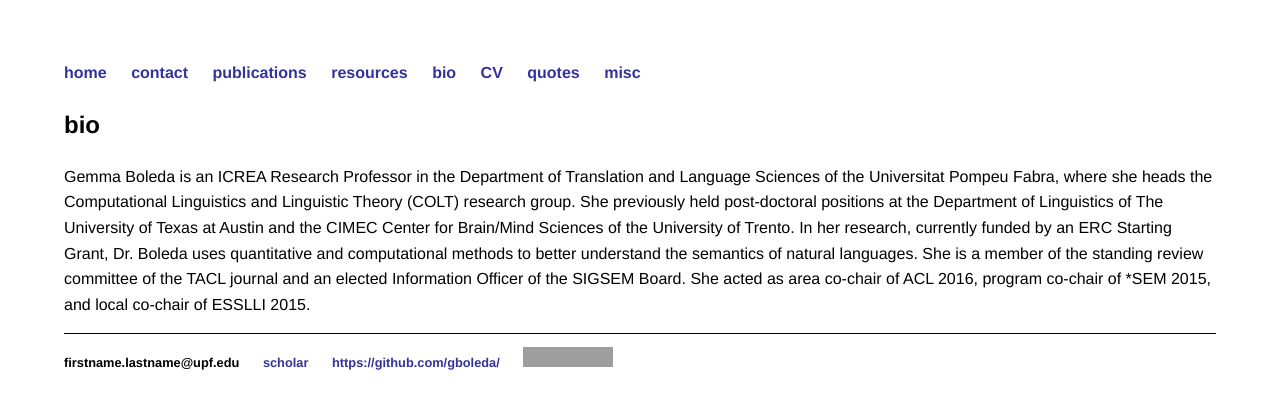
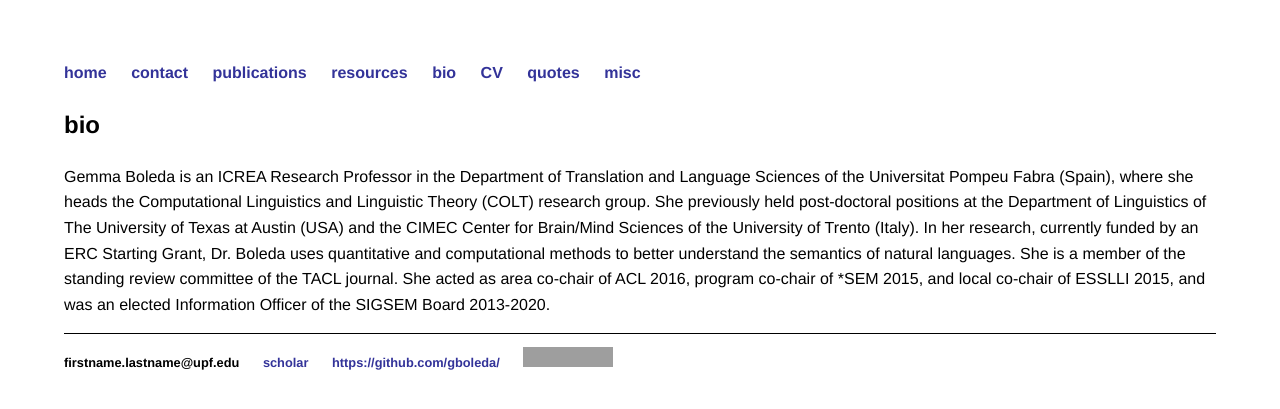
Before and after one commit to gboleda/gboleda.github.io, a Jekyll site: the page built from bio.md, in a window 1280 px wide. Shown: the top 409 px of the page. Built offline with Jekyll 4.4.1, drawn with Linux system fonts in a browser that asks for light colours; grey boxes are pictures that could not be loaded.

Commit message:
update bio with sigsem thingie

```diff
--- a/bio.md
+++ b/bio.md
@@ -5,4 +5,4 @@
 
 ## bio
 
-Gemma Boleda is an ICREA Research Professor in the Department of Translation and Language Sciences of the Universitat Pompeu Fabra, where she heads the Computational Linguistics and Linguistic Theory (COLT) research group. She previously held post-doctoral positions at the Department of Linguistics of The University of Texas at Austin and the CIMEC Center for Brain/Mind Sciences of the University of Trento. In her research, currently funded by an ERC Starting Grant, Dr. Boleda uses quantitative and computational methods to better understand the semantics of natural languages. She is a member of the standing review committee of the TACL journal and an elected Information Officer of the SIGSEM Board. She acted as area co-chair of ACL 2016, program co-chair of *SEM 2015, and local co-chair of ESSLLI 2015.
+Gemma Boleda is an ICREA Research Professor in the Department of Translation and Language Sciences of the Universitat Pompeu Fabra (Spain), where she heads the Computational Linguistics and Linguistic Theory (COLT) research group. She previously held post-doctoral positions at the Department of Linguistics of The University of Texas at Austin (USA) and the CIMEC Center for Brain/Mind Sciences of the University of Trento (Italy). In her research, currently funded by an ERC Starting Grant, Dr. Boleda uses quantitative and computational methods to better understand the semantics of natural languages. She is a member of the standing review committee of the TACL journal. She acted as area co-chair of ACL 2016, program co-chair of *SEM 2015, and local co-chair of ESSLLI 2015, and was an elected Information Officer of the SIGSEM Board 2013-2020.
```
